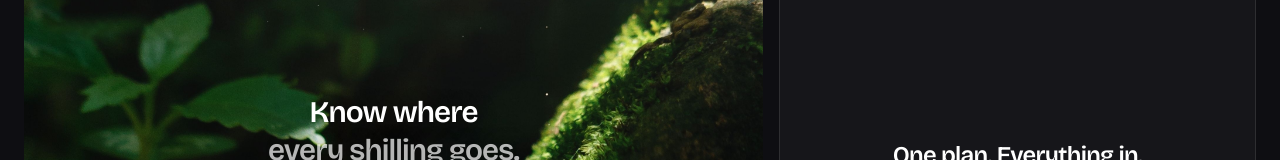
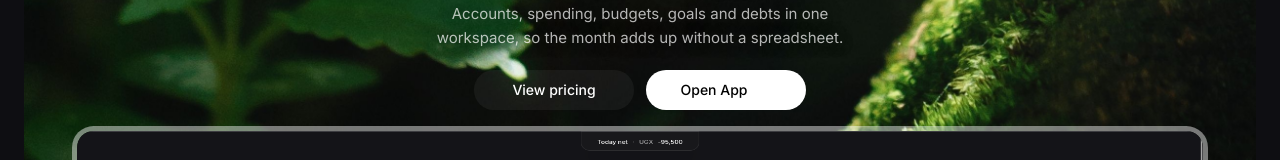
Before and after one commit to DevMubzly/expense-trackr, a Next.js app: page / in a window 1280 px wide. Shown: the part 158-318 px from the top of the page. Built offline with nearby package versions, Linux system fonts and the light colour scheme; some icons are missing.

Commit message:
Add sliding pricing panel to landing page

```diff
--- a/src/app/page.tsx
+++ b/src/app/page.tsx
@@ -4,13 +4,16 @@ import Image from "next/image";
 import Link from "next/link";
 import { useEffect, useState } from "react";
 import { motion } from "motion/react";
-import { ArrowRight01Icon } from "@hugeicons/core-free-icons";
+import { ArrowRight01Icon, Cancel01Icon } from "@hugeicons/core-free-icons";
 import { AuthDialog } from "@/components/auth-dialog";
 import { Icon } from "@/components/huge-icon";
 import { buttonVariants } from "@/components/ui/button";
+import { EASE_OUT } from "@/lib/ease";
+import { cn } from "@/lib/utils";
 
 export default function LandingPage() {
   const [authOpen, setAuthOpen] = useState(false);
+  const [pricingOpen, setPricingOpen] = useState(false);
 
   useEffect(() => {
     // Post-hydration only: the query string is not available during prerender.
@@ -25,12 +28,17 @@ export default function LandingPage() {
 
 
       <main className="min-h-0 flex-1 px-4 pb-4 pt-4 sm:px-6 sm:pt-6">
-        <div className="mx-auto grid h-full w-full max-w-[1500px] gap-4 lg:grid-cols-[1.55fr_1fr]">
+        <div
+          className={cn(
+            "mx-auto flex h-full w-full max-w-[1500px] flex-col gap-4 transition-[gap] duration-700 lg:flex-row",
+            pricingOpen ? "lg:gap-4" : "lg:gap-0",
+          )}
+        >
           <motion.section
             initial={{ opacity: 0, y: 16 }}
             animate={{ opacity: 1, y: 0 }}
             transition={{ duration: 0.55, ease: [0.23, 1, 0.32, 1] }}
-            className="relative isolate overflow-hidden rounded-[32px] bg-black"
+            className="relative isolate min-w-0 flex-1 overflow-hidden rounded-[32px] bg-black"
           >
             <Image
               src="/bg-hero.jpg"
@@ -62,6 +70,20 @@ export default function LandingPage() {
                 <div className="mt-5 flex flex-wrap items-center justify-center gap-3">
                   <button
                     type="button"
+                    onClick={() => setPricingOpen((open) => !open)}
+                    aria-expanded={pricingOpen}
+                    aria-controls="landing-pricing"
+                    className={buttonVariants({
+                      variant: "outline",
+                      size: "lg",
+                      className:
+                        "h-9 w-40 justify-center border-white/25 bg-white/5 px-4 text-white hover:bg-white/10",
+                    })}
+                  >
+                    {pricingOpen ? "Hide pricing" : "View pricing"}
+                  </button>
+                  <button
+                    type="button"
                     onClick={() => setAuthOpen(true)}
                     className={buttonVariants({
                       size: "lg",
@@ -88,12 +110,39 @@ export default function LandingPage() {
             </div>
           </motion.section>
 
+          {pricingOpen ? (
+            <button
+              type="button"
+              aria-label="Close pricing"
+              onClick={() => setPricingOpen(false)}
+              className="fixed inset-0 z-40 bg-black/55 backdrop-blur-sm lg:hidden"
+            />
+          ) : null}
+
+          <div
+            id="landing-pricing"
+            inert={!pricingOpen}
+            className={cn(
+              "min-h-0 shrink-0 overflow-hidden transition-[width,opacity] duration-700 ease-[cubic-bezier(0.16,1,0.3,1)]",
+              pricingOpen
+                ? "fixed inset-4 z-50 h-[calc(100dvh-2rem)] w-auto opacity-100 lg:static lg:inset-auto lg:h-auto lg:w-[34%]"
+                : "pointer-events-none w-0 opacity-0",
+            )}
+          >
           <motion.aside
-            initial={{ opacity: 0, y: 16 }}
-            animate={{ opacity: 1, y: 0 }}
-            transition={{ duration: 0.55, delay: 0.08, ease: [0.23, 1, 0.32, 1] }}
-            className="flex min-h-0 flex-col overflow-y-auto rounded-[32px] border border-white/10 bg-white/[0.035] p-6 transition-colors hover:border-white/20 lg:p-8"
+            initial={false}
+            animate={{ x: pricingOpen ? 0 : 48, opacity: pricingOpen ? 1 : 0 }}
+            transition={{ duration: 0.8, ease: EASE_OUT }}
+            className="relative flex h-full min-h-0 w-full flex-col overflow-y-auto rounded-[32px] border border-white/10 bg-white/[0.035] p-6 transition-colors hover:border-white/20 lg:p-8"
           >
+            <button
+              type="button"
+              aria-label="Close pricing"
+              onClick={() => setPricingOpen(false)}
+              className="absolute right-4 top-4 z-10 grid size-8 place-items-center rounded-full border border-white/10 bg-black/30 text-white/60 transition-colors hover:bg-white/10 hover:text-white"
+            >
+              <Icon icon={Cancel01Icon} className="size-4" />
+            </button>
             <div className="mx-auto flex h-full w-full max-w-sm flex-col text-center">
             <div className="flex flex-1 flex-col justify-center">
             <h2 className="font-display text-2xl leading-tight tracking-[-0.03em] text-white">
@@ -111,6 +160,17 @@ export default function LandingPage() {
               Every feature in one workspace, billed monthly in Ugandan
               shillings.
             </p>
+            <button
+              type="button"
+              onClick={() => setAuthOpen(true)}
+              className={buttonVariants({
+                size: "lg",
+                className: "mx-auto mt-7 h-9 w-40 justify-center",
+              })}
+            >
+              Open app
+              <Icon icon={ArrowRight01Icon} className="size-4" />
+            </button>
             </div>
 
             <div className="mt-auto flex flex-wrap items-center justify-center gap-3 pt-6">
@@ -131,6 +191,7 @@ export default function LandingPage() {
             </div>
             </div>
           </motion.aside>
+          </div>
         </div>
       </main>
 
```
